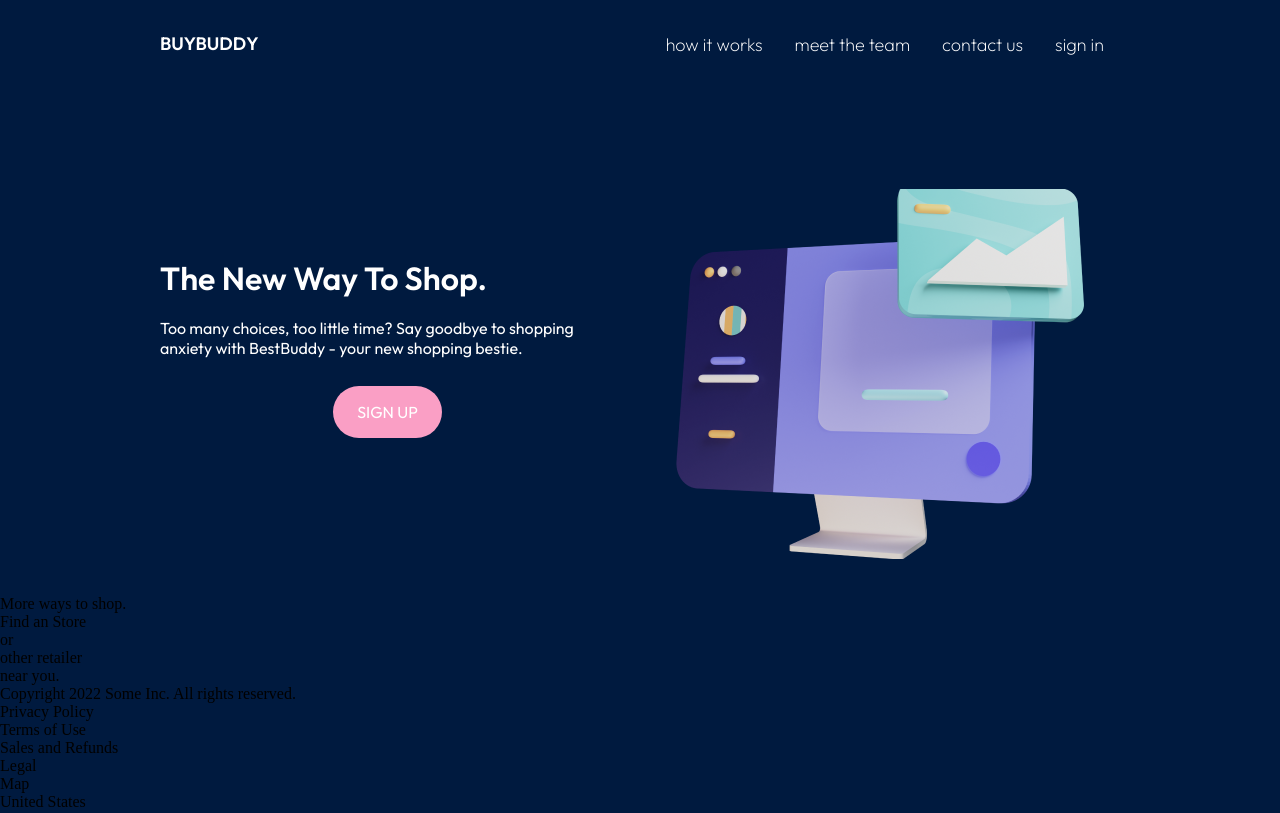
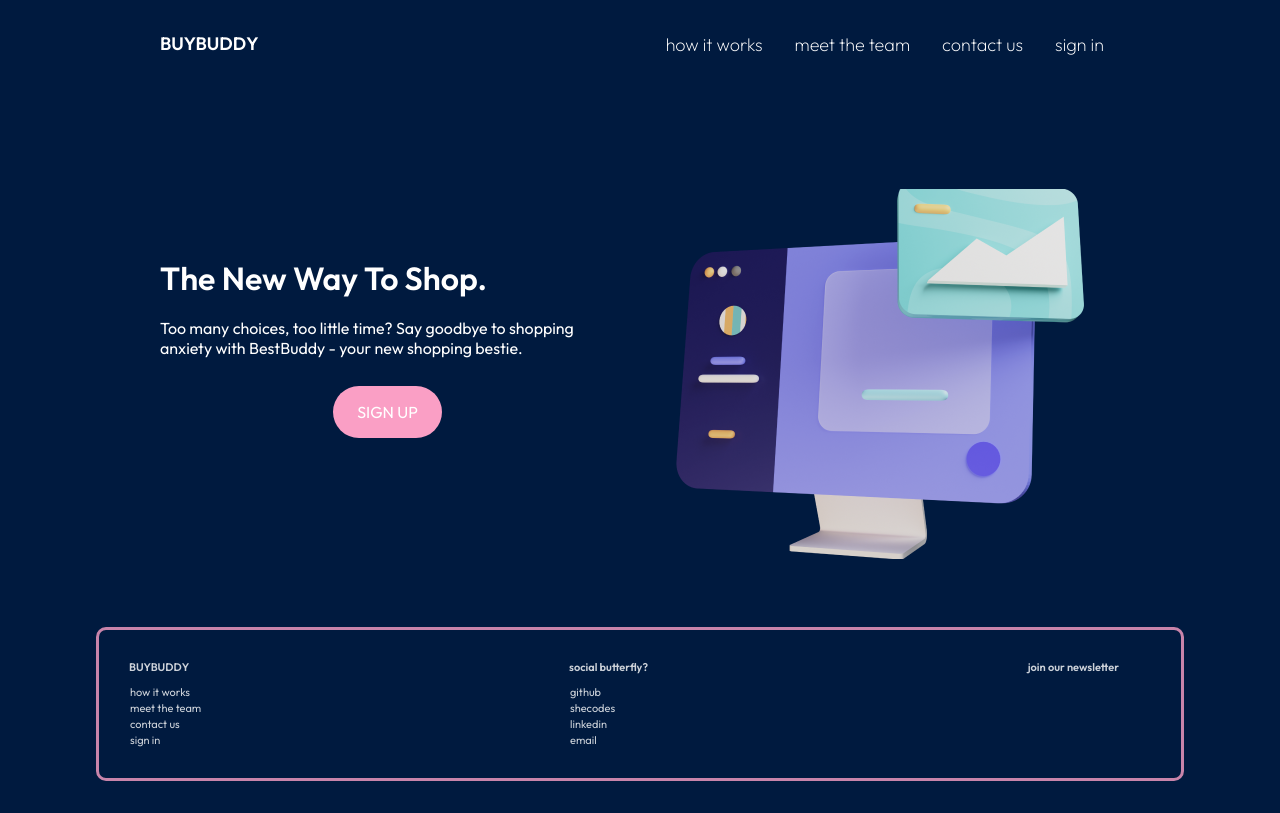
Before and after one commit to SheCodesAus/django_unchained_group_2023_frontend, a React (Vite) app in the folder buybuddy/: page / in a window 1280 px wide. Built offline with nearby package versions, Linux system fonts and the light colour scheme.

Commit message:
footer
styling

```diff
--- a/buybuddy/src/components/Footer/Footer.css
+++ b/buybuddy/src/components/Footer/Footer.css
@@ -1,27 +1,43 @@
-.footer {
-    position: fixed;
-    bottom: 0;
-    left: 0;
+.footer__container {
+    padding: 2rem 6rem;
     width: 100%;
-    background-color: #f8f8f8;
-    padding: 20px;
-    box-sizing: border-box;
-    border-top: 1px solid #ccc;
-    font-size: 14px;
-    text-align: center;
+    max-width: 80em;
+    margin: auto;
 }
 
-  @media only screen and (min-width: 768px) {
-    .footer {
+.footer__section {
     display: flex;
-      flex-wrap: wrap;
     justify-content: space-between;
-      align-items: center;
-      padding: 20px 50px;
-      text-align: left;
+    background-color: none;
+    opacity: 80%;
+    max-width: 70em;
+    width: 100%;
+    margin: 0 auto;
+    border: solid;
+    border-color: #fa9fc5;
+    border-radius: 10px;
+    padding: 30px;
 }
-    .footer-section {
-      width: 33.33%;
-      margin-bottom: 20px;
+
+.footer__title {
+        margin-right: 2rem;
+        justify-content: flex-start;
+        color: #fff;
+        font-size: 11px;
+        font-weight: 100px;
+        font-family: 'Outfit', sans-serif;
+        font-weight: bold;
 }
+
+.footer__links {
+    padding-top: 10px;
+    color: #fff;
+    font-size: 11px;
+    font-weight: 100px;
+    font-family: 'Outfit', sans-serif;
 }
+
+.footer-li {
+    padding: 1px;
+    list-style: none;
+}
--- a/buybuddy/src/components/Footer/Footer.jsx
+++ b/buybuddy/src/components/Footer/Footer.jsx
@@ -19,25 +19,40 @@ const FooterlowerLink = ({ name, path }) => {
 
 function Footer() {
   return (
-    <div className="px-[200px] bg-gray-200 text-xs font-semibold text-gray-600">
-      <div className="flex flex-row py-2">
-        More ways to shop. <FooterStandardLink name="Find an Store" path="/" />
-        or <FooterStandardLink name="other retailer" path="/" /> near you.
-      </div>
-      <div className="flex flex-row justify-between pt-2 pb-6 border-t border-t-gray-400">
-        <div>Copyright 2022 Some Inc. All rights reserved.</div>
-        <div className="flex flex-row gap-6">
-            <FooterlowerLink name="Privacy Policy" to="/" />
-            <FooterlowerLink name="Terms of Use" to="/" />
-            <FooterlowerLink name="Sales and Refunds" to="/" />
-            <FooterlowerLink name="Legal" to="/" />
-            <FooterlowerLink name="Map" to="/" />
+    <div className="footer__container">
+        <div className="footer__section">
+            <div className="footer__column">
+                <div className="footer__title">
+                <a href="#">BUYBUDDY</a>
+                </div>
+                <div className="footer__links">
+             <ul>
+                        <li class="footer-li"><a href="#" class="footer-a">how it works</a></li>
+                        <li class="footer-li"><a href="#" class="footer-a">meet the team</a></li>
+                        <li class="footer-li"><a href="#" class="footer-a">contact us</a></li>
+                        <li class="footer-li"><a href="#" class="footer-a">sign in</a></li>
+                    </ul>
+                </div>
+            </div>
+            <div className="footer__column">
+             <div className="footer__title">
+                <a href="#">social butterfly?</a>
+                </div>
+                <div className="footer__links">
+             <ul>
+                        <li class="footer-li"><a href="#" class="footer-a">github</a></li>
+                        <li class="footer-li"><a href="#" class="footer-a">shecodes</a></li>
+                        <li class="footer-li"><a href="#" class="footer-a">linkedin</a></li>
+                        <li class="footer-li"><a href="#" class="footer-a">email</a></li>
+                    </ul>
+                </div>
+            </div>
+            <div className="footer__column">
+             <div className="footer__title">
+                <a href="#">join our newsletter</a>
+                </div>
+            </div>
         </div>
-        <div>
-            <FooterlowerLink name="United States" to="/" />
-
-        </div>
-      </div>
     </div>
   );
 }
```
Lines whose indentation alone changed are shown as unchanged.
